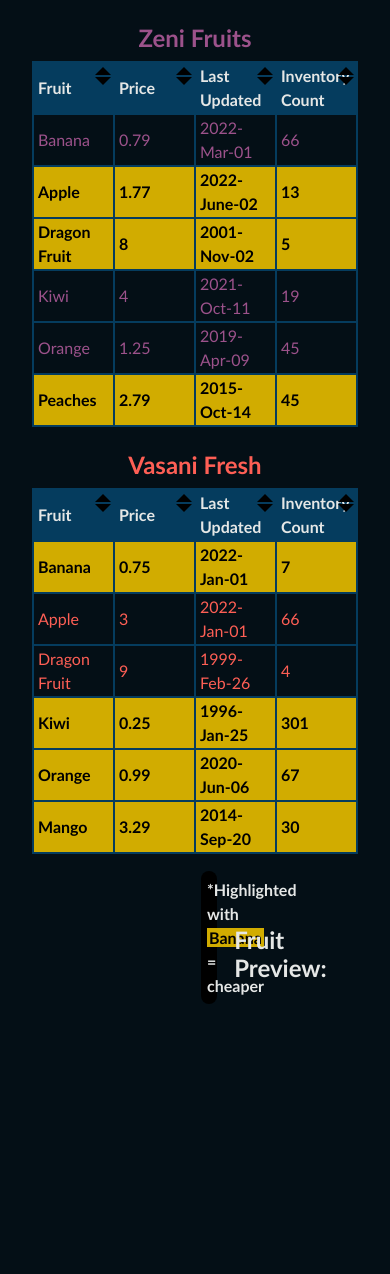
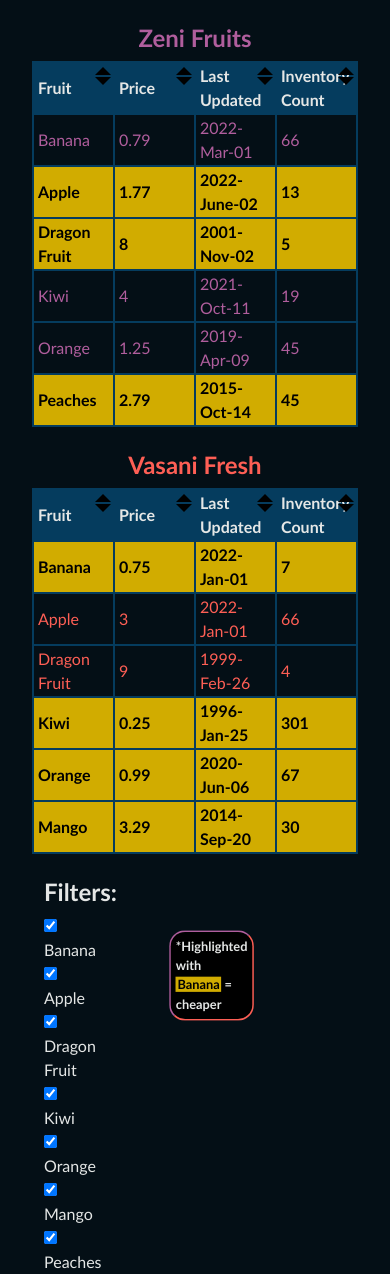
Before and after one commit to prisp09/skynet, a website: page index.html in a window 390 px wide. Before the commit the page ends 1102 px from the top, so only its background shows below. Drawn offline with nearby package versions, Linux system fonts and the light colour scheme.

Commit message:
Added filters

```diff
--- a/index.html
+++ b/index.html
@@ -14,6 +14,8 @@
 		<link rel="stylesheet" href="style.css" />
 	</head>
 	<body>
+		<div class="bg-image"></div>
+		<div class="content-wrapper">
 			<div class="container">
 				<div id="zeni" class="row"></div>
 			</div>
@@ -23,23 +25,29 @@
 			<div class="container">
 				<div id="vasani" class="row"></div>
 			</div>
-        <br/>
+			<br />
 			<div class="container">
-			<div class="row" style="height: 200px;">
-				<div class="col-6"></div>
-                <div class="col-1"><div class="info">*Highlighted with <span class="banana">Banana</span> = cheaper</div></div>
+				<div class="row" style="height: 200px">
+					<div class="col-2" id="filters" class="filters"></div>
+					<div class="col-4"></div>
+					<div class="col-1">
+						<br />
+						<br />
+						<div class="info">
+							*Highlighted with
+							<span class="banana">Banana</span> = cheaper
+						</div>
+					</div>
 					<div class="col-2">
-                    <br/>
-                    <br/>
-                    <h1>
-                        Fruit Preview:
-                    </h1>
+						<br />
+						<br />
+						<br />
+						<h1 id="image-heading">Fruit Preview:</h1>
 					</div>
-				<div id="image-column" class="col-3">
+					<div id="image-column" class="col-3"></div>
 				</div>
 			</div>
 		</div>
-
 		<script
 			src="https://cdn.jsdelivr.net/npm/bootstrap@5.0.2/dist/js/bootstrap.bundle.min.js"
 			integrity="sha384-MrcW6ZMFYlzcLA8Nl+NtUVF0sA7MsXsP1UyJoMp4YLEuNSfAP+JcXn/tWtIaxVXM"
--- a/index.js
+++ b/index.js
@@ -15,6 +15,7 @@ fetch(`./data.json`)
 		});
 		renderFruits(zeni, vasani);
 		renderFruits(vasani, zeni);
+		renderFilters(allFruits);
 	});
 
 function renderFruits(fruits, rival) {
@@ -140,41 +141,77 @@ function renderFruits(fruits, rival) {
 			renderFruits(vasani, zeni);
 		};
 	}
-	//----------------------END SORT BUTTONS----------------------
 
-	if(supplier === "zeni"){
+	//----------------------IMAGE PREVIEW----------------------
+	if (supplier === "zeni") {
 		fruits.forEach((fruit) => {
-			document.getElementById(`${fruit.fruit_name.split(" ").join("")}zeni`).onclick = function () {
+			document.getElementById(
+				`${fruit.fruit_name.split(" ").join("")}zeni`
+			).onclick = function () {
 				changeImage(fruit.fruit_name);
 			};
 		});
-	}
-	else{
+	} else {
 		fruits.forEach((fruit) => {
-			document.getElementById(`${fruit.fruit_name.split(" ").join("")}vasani`).onclick = function () {
+			document.getElementById(
+				`${fruit.fruit_name.split(" ").join("")}vasani`
+			).onclick = function () {
 				changeImage(fruit.fruit_name);
 			};
 		});
 	}
 }
 
+function renderFilters(arr) {
+	let html = `<h1>Filters:</h1>`;
+
+	arr.forEach((fruit) => {
+		html += `<input type="checkbox" id="${fruit}" name="${fruit}" value="${fruit}" checked/>
+		<label for="${fruit}">${fruit}</label><br>
+		`;
+	});
+
+	document.getElementById("filters").innerHTML = html;
+
+
+		const filters = document.querySelectorAll("input[type=checkbox]");
+		filters.forEach((filter) => {
+			filter.addEventListener("change", function() {
+				const currentFruit = filter.value.split(" ").join("");
+				zeni.forEach((fruit) => {
+					if (fruit.fruit_name === filter.value) {
+						document.getElementById(currentFruit+"zeni").style.display = this.checked ? "" : "none";
+					}
+				});
+				vasani.forEach((fruit) => {
+					if (fruit.fruit_name === filter.value) {
+						document.getElementById(currentFruit+"vasani").style.display = this.checked ? "" : "none";
+					}
+				});
+			});
+		});
+}
+
 function changeImage(fruit_name) {
-	if(flag){document.getElementById("image-column").innerHTML =
-		`<img
+	if (flag) {
+		document.getElementById("image-column").innerHTML = `<img
 		id="fruit-preview"
 		class="fruit-preview"
 		src="./images/${fruit_name}.jpg"
 	/>`;
-	flag = false;
-	}
-	else{
-		document.getElementById("fruit-preview").src = `./images/${fruit_name}.jpg`;
+		flag = false;
+	} else {
+		document.getElementById(
+			"fruit-preview"
+		).src = `./images/${fruit_name}.jpg`;
 	}
 
 	document.getElementById("fruit-preview").onclick = function () {
-		window.open(`https://www.google.com/search?q=${fruit_name.split(" ").join("+")}`);
+		window.open(
+			`https://www.google.com/search?q=${fruit_name.split(" ").join("+")}`
+		);
 	};
-};
+}
 
 function contains(rival, curr) {
 	let bool = false;
--- a/style.scss
+++ b/style.scss
@@ -1,7 +1,7 @@
 $color-background: #040F16;
 $color-text: #E5E7E6;
 $color-indigo-dye: #053C5E;
-$color-razzmic-berry: #9C528B;
+$color-razzmic-berry: #b05e9d;
 $color-orange-red-crayola: #FE5F55;
 $color-banana: #D1AC00;
 
@@ -12,10 +12,25 @@ h1{
 }
 
 body {
-    margin: 1.5rem 2rem;
     background-color: $color-background;
     font-family: 'Gill Sans', 'Gill Sans MT', Calibri, 'Trebuchet MS', sans-serif;
     color: $color-text;
+}
+
+// .bg-image{
+//     background-image: url('../images/bg-image.jpg');
+//     background-size: cover;
+//     background-repeat: no-repeat;
+//     background-position: center;
+//     height: 100vh;
+//     width: 100vw;
+//     position: fixed;
+//     top: 0;
+//     z-index: -1;
+// }
+
+.content-wrapper{
+    margin: 1.5rem 2rem;
 }
 
 table {
@@ -100,6 +115,18 @@ thead {
     &:hover {
         border: $color-text 4px solid;
     }
+    @media (max-width: 1125px) {
+        transform: scale(0.8) translateX(-40%);
+    }
+    @media (max-width: 768px) {
+        transform: scale(0.6) translateX(-50%);
+    }
+    @media (max-width: 625px) {
+        transform: scale(0.6) translateX(-70%);
+    }
+    @media (max-width: 552px) {
+        transform: scale(0.5) translateX(-80%);
+    }
 }
 
 .dataRow{
@@ -118,5 +145,25 @@ thead {
     background-color: black;
     margin: -0.4rem;
     padding: 0.4rem;
+    min-width: fit-content;
+    min-height: fit-content;
     border-radius: 20px;
+    border-right: $color-orange-red-crayola 2px solid;
+    border-top: $color-razzmic-berry 2px solid;
+    border-bottom: $color-orange-red-crayola 2px solid;
+    border-left: $color-razzmic-berry 2px solid;
+
+    @media (max-width: 625px) {
+        transform: scale(0.8) translateX(-50%);
+    }
 }
+
+#image-heading{
+    @media (max-width: 1125px) {
+        display: none;
+    }
+    @media (max-width: 768px) {
+        display: none;
+    }
+
+}
```
Also changed, not shown: images/bg-image.jpg (added), style.css. Lines whose indentation alone changed are shown as unchanged.
